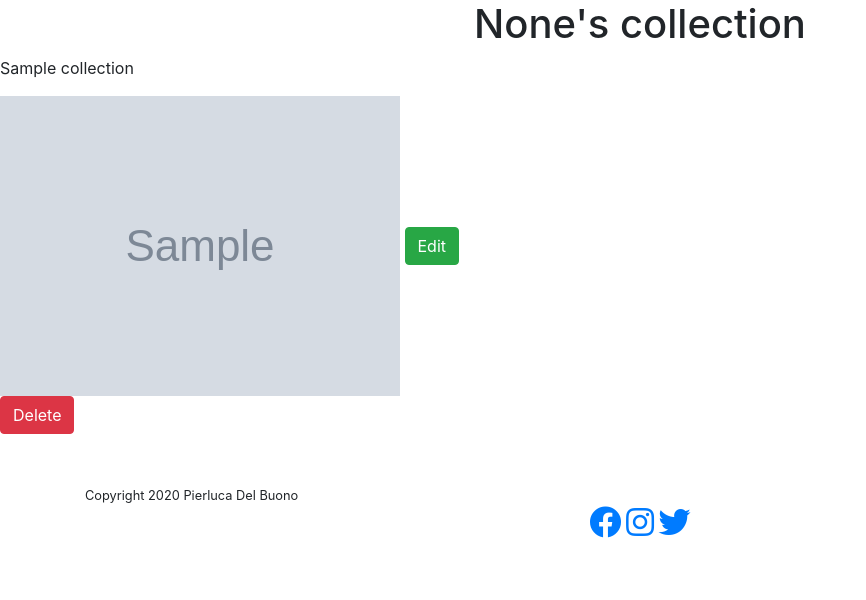
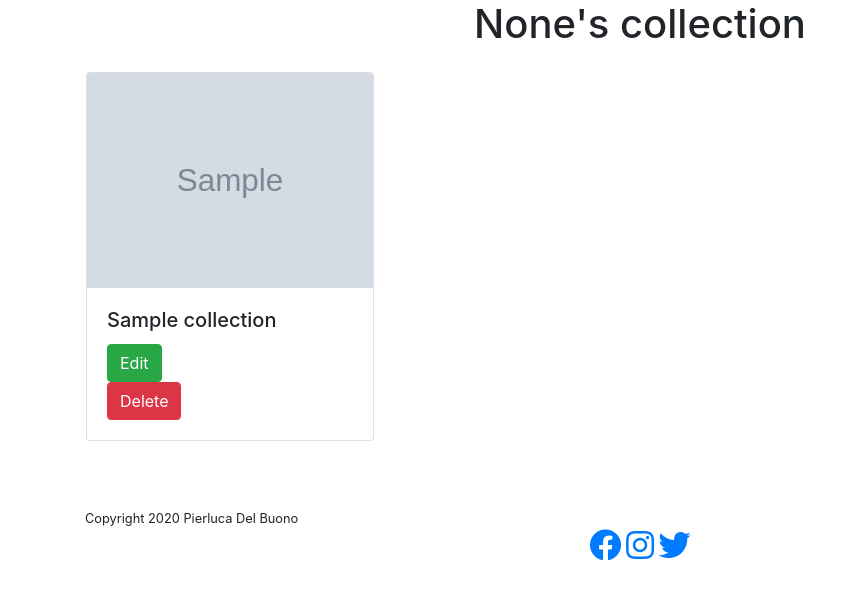
Before and after one commit to severian5it/BoardgameNerd, a Flask app: page /collection in a window 1280 px wide. Shown: the part 59-659 px from the top of the page, without its empty margins (0-866 px from the left). Run offline with Flask 2, Linux system fonts and the light colour scheme; grey boxes marked "Sample" are stand-in pictures; a database or web service that is not in the repository returns one stand-in record (values such as "Sample title"); some libraries are stand-ins or nearby versions.

Commit message:
adding cards to the collection page

```diff
--- a/BoardgameNerd/templates/layout/footer.html
+++ b/BoardgameNerd/templates/layout/footer.html
@@ -1,6 +1,6 @@
 {% block footer %}
 <!-- column sizes in footer different on activities page because of filters bar on right making the width of the footer smaller -->
-<footer class="mt-5">
+<footer class=" mt-5">
     <div class="container">
         <div class="row">
             <div class="col-12 text-center text-md-left copyright">
--- a/BoardgameNerd/templates/layout/nav.html
+++ b/BoardgameNerd/templates/layout/nav.html
@@ -1,6 +1,6 @@
 {% block navbar %}
 
-<nav class="navbar navbar-expand-lg  navbar-light bg-platinum no-fouc">
+<nav class="navbar navbar-expand-lg  navbar-light bg-light">
     <a class="navbar-brand" href="{{url_for('index')}}">
         <img id="nav-logo" src="{{url_for('static', filename='img/20.png')}}" class="d-inline-block align-top" alt="BoardGame Logo">
     BoardGame Archive
--- a/BoardgameNerd/templates/pages/collection.html
+++ b/BoardgameNerd/templates/pages/collection.html
@@ -1,16 +1,29 @@
 {%  extends 'layout/base.html' %}
 {%  block content %}
 <h1 class="text-center">{{user}}'s collection</h1>
+<div class="container">
+
+    <div class="row">
+
         {% for collection in collections %}
-    <p>{{  collection['boardgame_name'] }}</p>
-    <img src="{{  collection['boardgame_thumbnail'] }}" class="mx-auto"
-    alt="{{ collection['boardgame_name'] }}">
-    <a href="/edit/{{ collection['id'] }}" class="btn btn-success"
-    role="button">Edit</a>
+        <div class="col-lg-3 col-m-4 m-2 p-2">
+            <div class="card" style="width: 18rem;">
+                <img class="card-img-top" src="{{  collection['boardgame_thumbnail'] }}" alt="Card image cap">
+                <div class="card-body">
+                    <h5 class="card-title">{{ collection['boardgame_name']  }}</h5>
+
+                    <a href="/edit/{{ collection['id'] }}" class="btn btn-success" role="button">Edit</a>
                     <form id="add_collectionform" action="/collection" method="post">
                         <input name="user" type="hidden" value={{ collection['username'] }}>
                         <input name="id" type="hidden" value={{ collection['id'] }}>
                         <button class="btn btn-danger" id="deleteboardgameSubmit" type="submit">Delete</button>
                     </form>
+                </div>
+            </div>
+        </div>
         {% endfor %}
+    </div>
+</div>
+
+
 {%  endblock %}
```
Lines whose indentation alone changed are shown as unchanged.
